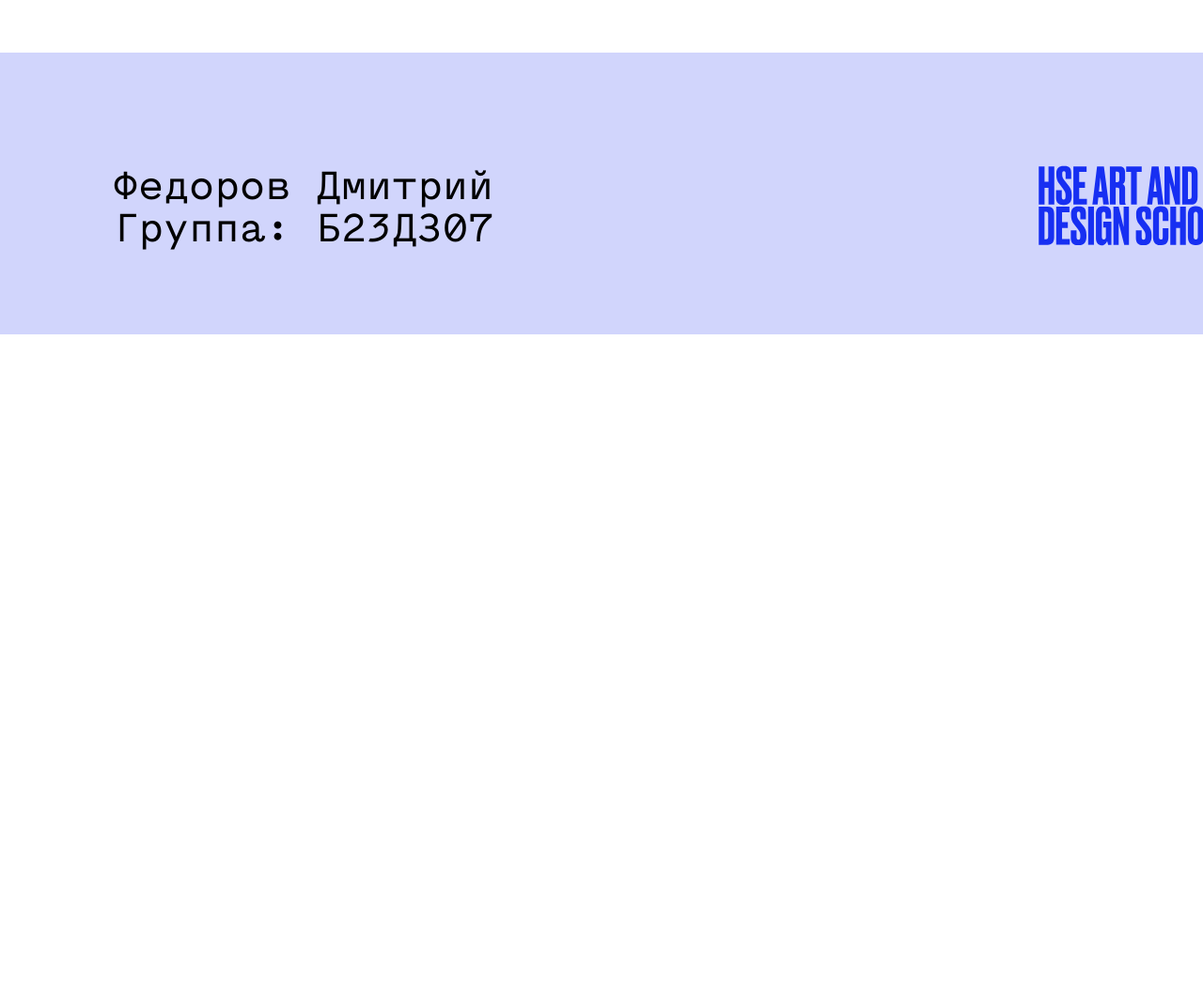
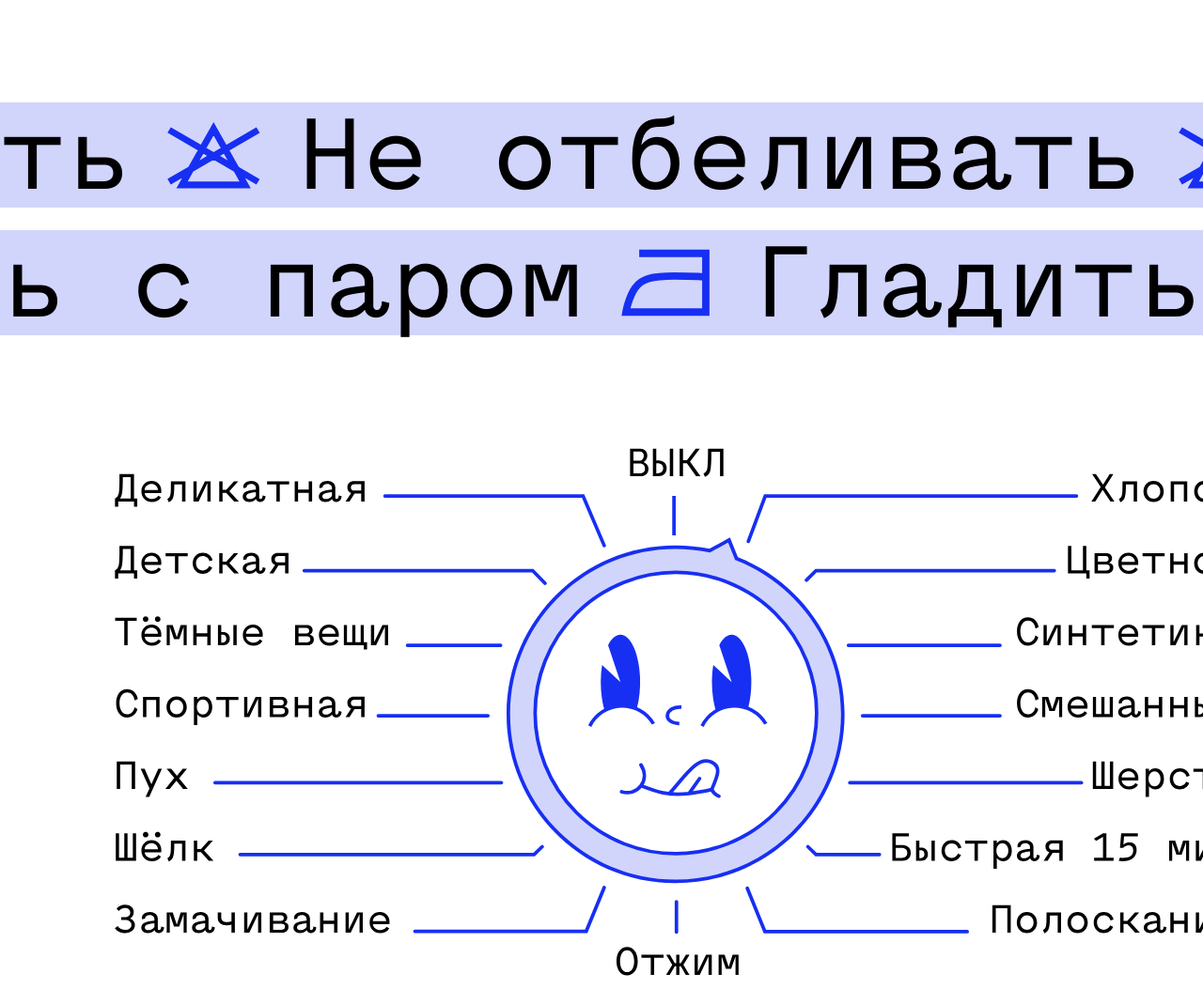
Before and after one commit to fedorovvdmitry/Menoe-Grotesque-Pro, a plain HTML site: page index.html in a window 1280 px wide. Shown: the part 3941-4994 px from the top of the page at 94% size. Before the commit the page ends 4297 px from the top, so only its background shows below. Drawn offline with Linux system fonts and the light colour scheme.

Commit message:
Add 6, 7 section

```diff
--- a/index.html
+++ b/index.html
@@ -42,7 +42,7 @@
         content: '';
         background: url(images/site.png);
         opacity: 0.2;
-    }  */
+    } */
 </style>
 <body>
     <section class="cover">
@@ -130,7 +130,22 @@
             </div>
         </div>
     </section>
-
+    <section class="ticker">
+        <div class="firstline">
+            <p class="textfirstline">ть</p>
+            <img class="imgline" src="images/DoNotBleach.svg" alt="Значок стирки">
+            <p class="textfirstline">Не отбеливать</p>
+            <img class="imgline" src="images/DoNotBleach.svg" alt="Значок стирки">
+        </div>
+        <div class="secondline">
+            <p class="textsecondline">ь с паром</p>
+            <img class="imgline" src="images/Iron.svg" alt="Значок утюга">
+            <p class="textsecondline">Гладить с</p>
+        </div>
+    </section>
+    <section>
+        <img src="images/Group 37.svg" alt="" style="margin: 0 0 0 120px;">
+    </section>
     <footer>
         <p>Федоров Дмитрий<br>Группа: Б23ДЗ07</p>
         <a href="https://design.hse.ru/" target="_blank"><img src="images/hselogo.svg" alt="Логотип Школы дизайна"></a>
--- a/stylesheets/layout.css
+++ b/stylesheets/layout.css
@@ -25,6 +25,43 @@ body {
 .pay {
   height: 900px;
   position: relative;
+}
+
+.ticker {
+  height: 362px;
+}
+
+.firstline {
+  height: 112px;
+  background: #D1D5FC;
+  margin: 113px 0 0 0;
+  display: flex;
+  align-items: center;
+}
+
+.imgline {
+ height: 72px;
+ margin: 0 40px 0 40px;
+}
+
+.textfirstline {
+  font-family: 'MenoeGrotesquePro-Regular';
+  color: #000000;
+  font-size: 115px;
+}
+
+.secondline {
+  height: 112px;
+  background: #D1D5FC;
+  margin: 24px 0 0 0;
+  display: flex;
+  align-items: center;
+}
+
+.textsecondline {
+  font-family: 'MenoeGrotesquePro-Regular';
+  color: #000000;
+  font-size: 115px;
 }
 
 section #left {
```
Also changed, not shown: images/DoNotBleach.svg (added), images/Group 37.svg (added), images/Iron.svg (added).
